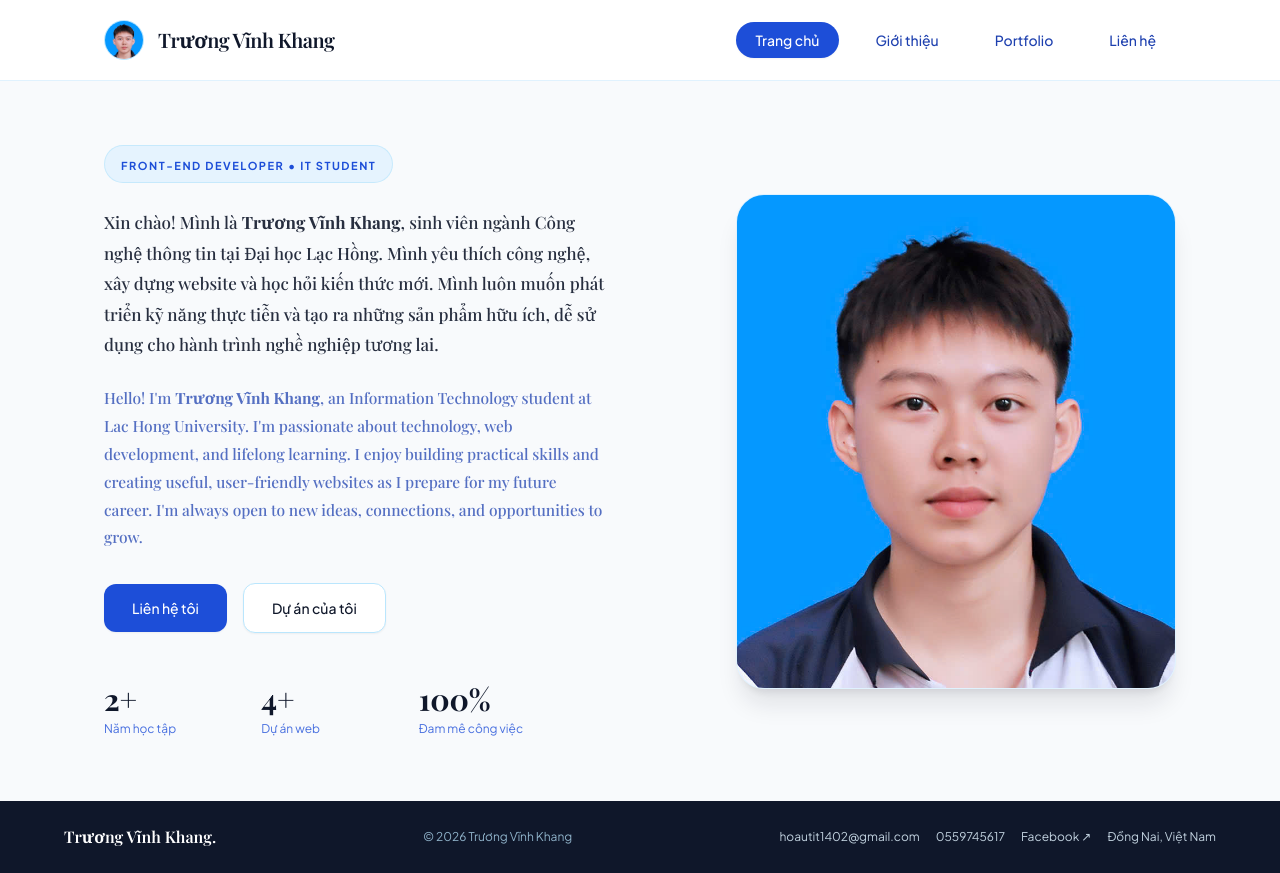
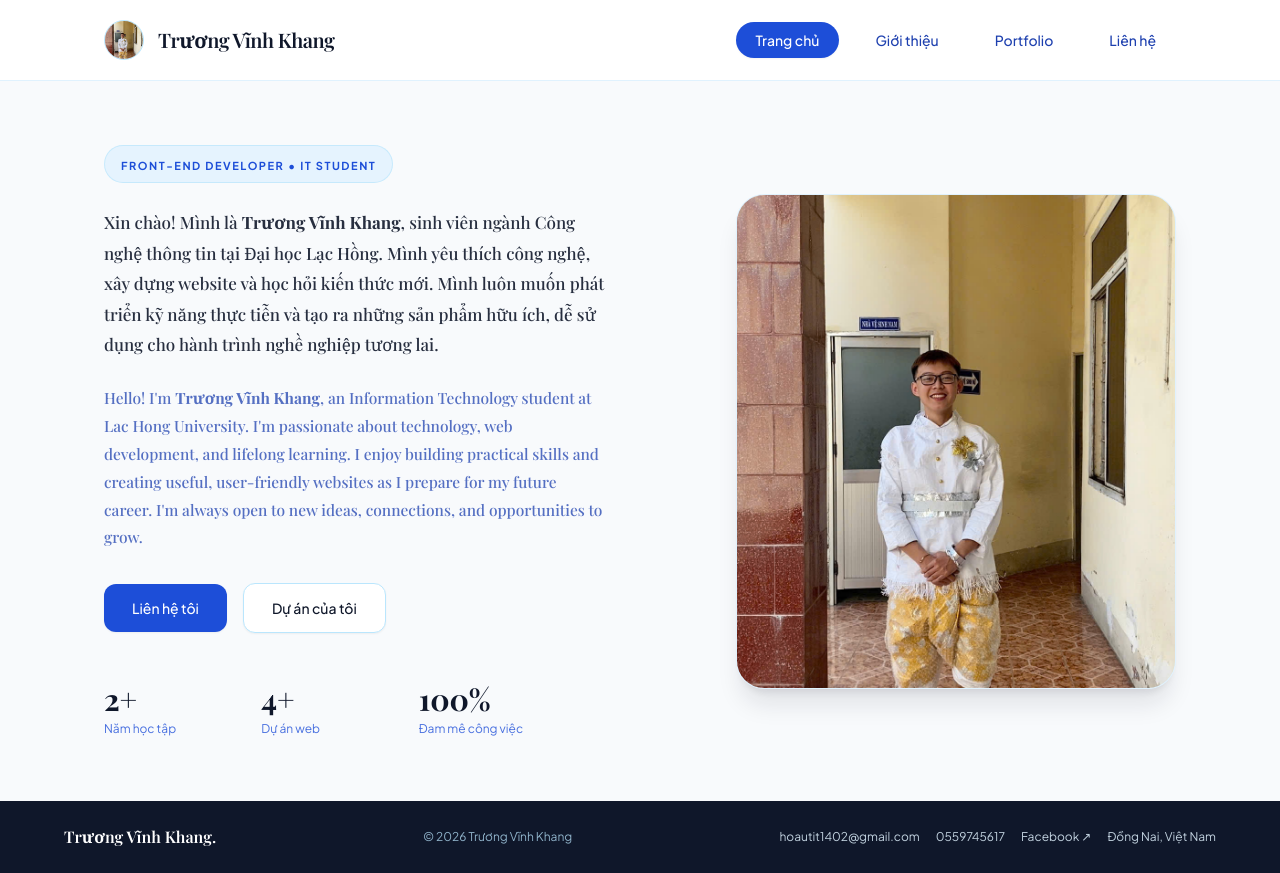
Before and after one commit to hoautit1402-gif/Trang-web-CV-Portfolio, a plain HTML site: page index.html in a window 1280 px wide. Drawn offline with nearby package versions, Linux system fonts and the light colour scheme; a web font is replaced by a local one.

Commit message:
Update index.html

```diff
--- a/index.html
+++ b/index.html
@@ -72,7 +72,7 @@
             <!-- Avatar nhỏ + Tên -->
             <a href="#home" onclick="switchPage('home'); return false;" class="flex items-center gap-3.5 group">
                 <div class="w-10 h-10 rounded-full overflow-hidden border border-cream-300 bg-cream-200 shrink-0">
-                    <img src="1793414333642_53892435946094247_6975101334847335892_85b3f8e91dc4869dd5bb475babb2ba6d.jpg"
+                    <img src="ed6d717a128492dacb95 (1).jpg"
                         alt="Trương Vĩnh Khang"
                         onerror="this.src='https://ui-avatars.com/api/?name=Truong+Vinh+Khang&background=1D4ED8&color=FFFFFF&font-size=0.4'"
                         class="w-full h-full object-cover object-top">
@@ -194,7 +194,7 @@
                 <div class="lg:col-span-6 flex justify-center lg:justify-end">
                     <div
                         class="w-full max-w-[440px] aspect-[4/4.5] rounded-[28px] overflow-hidden shadow-xl shadow-earth-900/10 border border-cream-200 bg-cream-200 relative group">
-                        <img src="1793414333642_53892435946094247_6975101334847335892_85b3f8e91dc4869dd5bb475babb2ba6d.jpg"
+                        <img src="ed6d717a128492dacb95 (1).jpg"
                             alt="Chân dung Trương Vĩnh Khang"
                             onerror="this.style.display='none'; document.getElementById('photo-placeholder').classList.remove('hidden');"
                             class="w-full h-full object-cover object-top group-hover:scale-[1.02] transition-transform duration-500">
```
